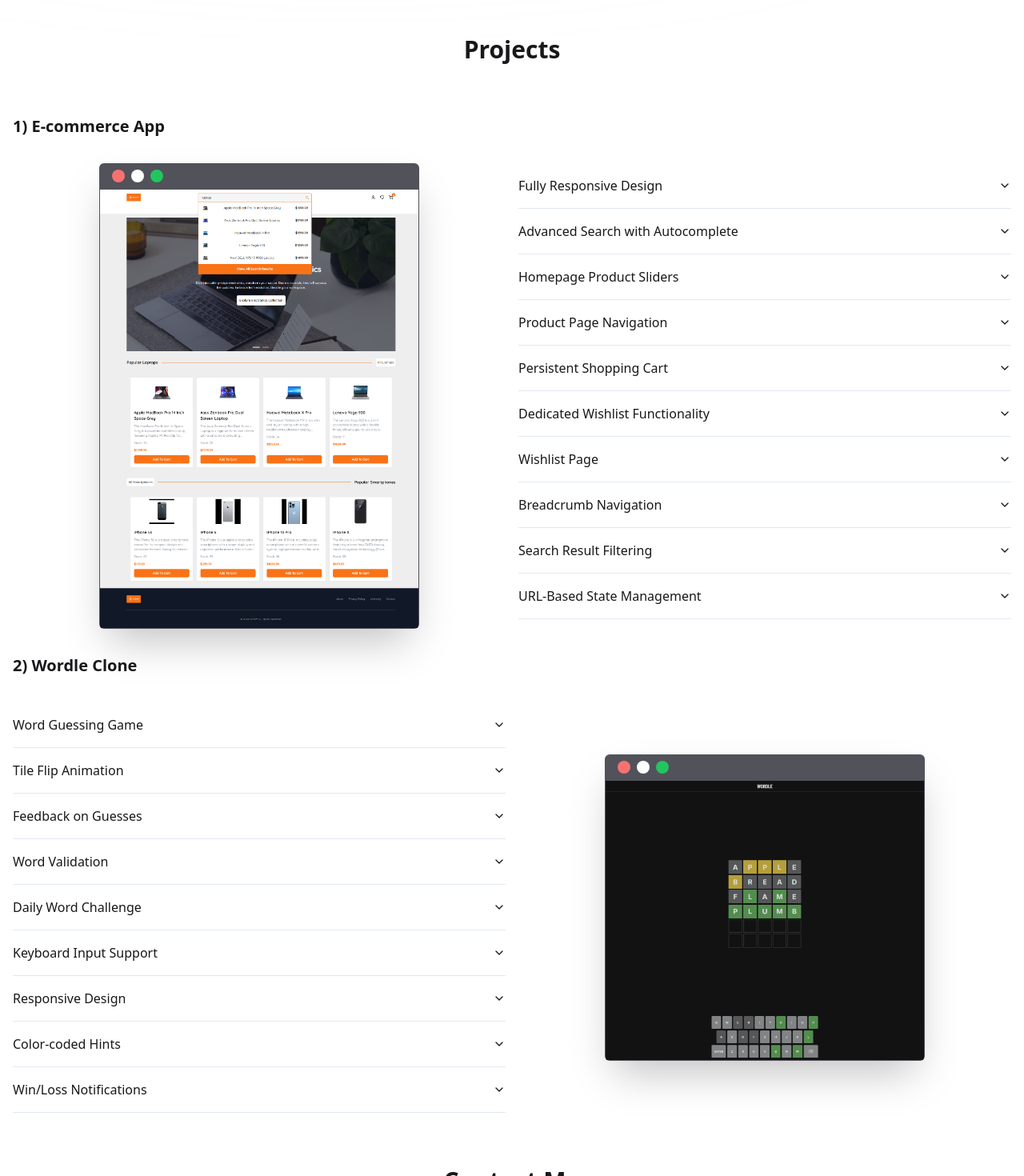
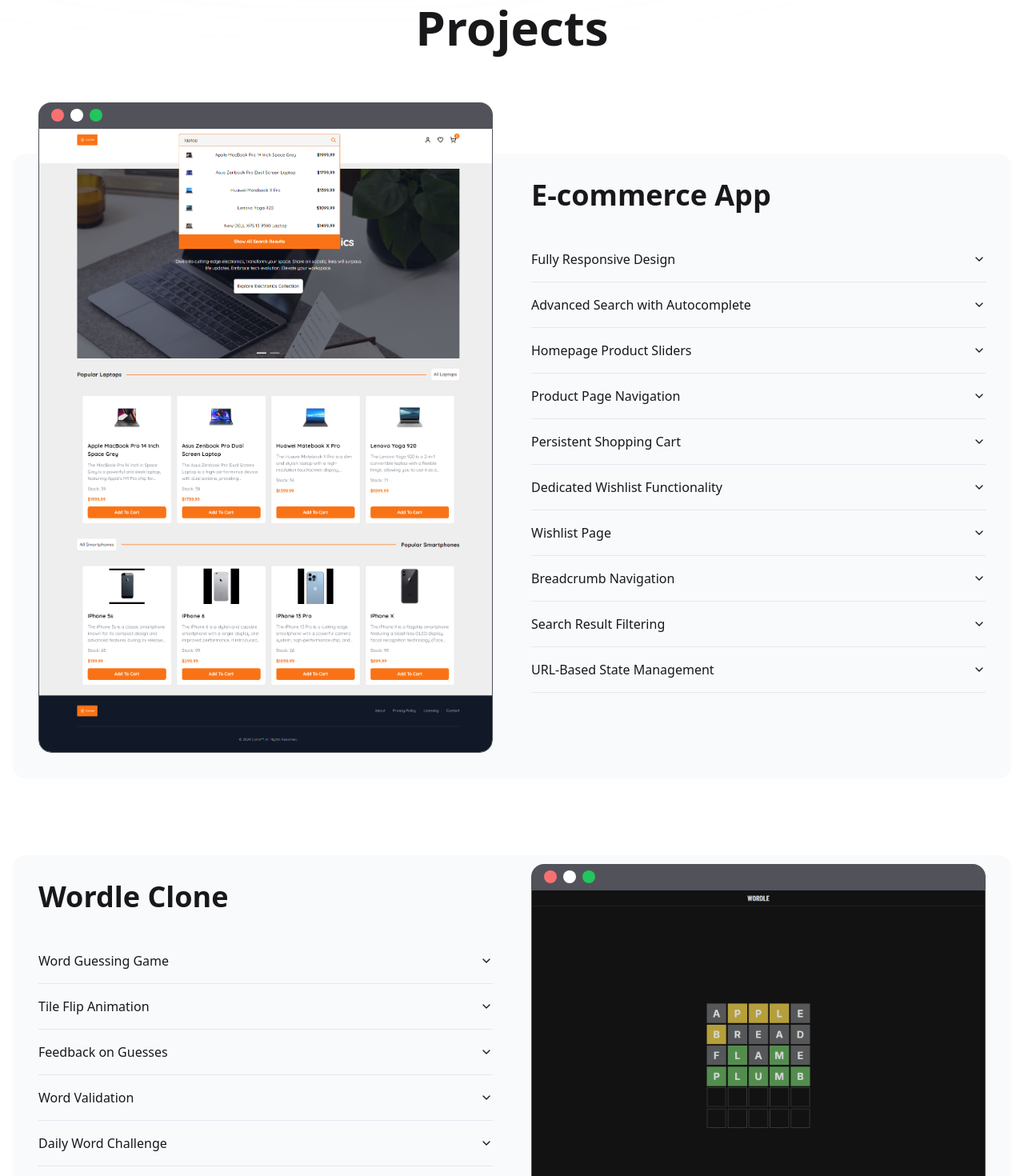
Before and after one commit to cemsjam/Personal-Portfolio, a Next.js app: page /en in a window 1280 px wide. Shown: the part 1060-2530 px from the top of the page at 80% size. Built offline with nearby package versions, Linux system fonts and the light colour scheme.

Commit message:
project section updated & headings updated

```diff
--- /dev/null
+++ b/components/SectionMainHeadings.tsx
@@ -0,0 +1,7 @@
+import React from "react";
+
+const SectionMainHeadings = ({ children }: { children: React.ReactNode }) => {
+	return <h3 className="text-6xl text-center font-bold mb-8">{children}</h3>;
+};
+
+export default SectionMainHeadings;
--- a/components/layout/AboutMe.tsx
+++ b/components/layout/AboutMe.tsx
@@ -1,6 +1,7 @@
 import { Locale } from "@/src/i18n";
 import { useLocale, useTranslations } from "next-intl";
 import React from "react";
+import SectionMainHeadings from "../SectionMainHeadings";
 
 const AboutMe = () => {
 	const locale = useLocale() as Locale;
@@ -8,7 +9,7 @@ const AboutMe = () => {
 	return (
 		<section className="min-h-[45dvh] w-full py-8 px-4 md:py-4 flex justify-center items-center">
 			<div className="max-w-[80ch] mx-auto">
-				<h3 className="text-3xl text-center font-bold mb-8">{t("title")}</h3>
+				<SectionMainHeadings>{t("title")}</SectionMainHeadings>
 				<div className="dark:text-white">
 					{locale === "en" && (
 						<>
--- a/components/layout/Contact.tsx
+++ b/components/layout/Contact.tsx
@@ -1,6 +1,7 @@
 "use client";
 import { useTranslations } from "next-intl";
 import React from "react";
+import SectionMainHeadings from "../SectionMainHeadings";
 
 export const Contact = () => {
 	const t = useTranslations("contact-component");
@@ -23,7 +24,7 @@ export const Contact = () => {
 	return (
 		<section className="w-full px-4">
 			<div className="w-full max-w-screen-md mx-auto mt-auto">
-				<h3 className="text-3xl font-bold capitalize mb-8 text-center">{t("title")}</h3>
+				<SectionMainHeadings>{t("title")}</SectionMainHeadings>
 				<p className="text-gray-700 -mt-6 dark:text-white/80 text-center">
 					{t("info-start")}{" "}
 					<a className="underline" href="mailto:cemrekur@gmail.com">
--- a/components/layout/HeroSection.tsx
+++ b/components/layout/HeroSection.tsx
@@ -11,7 +11,7 @@ const HeroSection = () => {
 	const locale = useLocale() as Locale;
 
 	return (
-		<section className="relative min-h-[75dvh] flex">
+		<section className="relative min-h-[70dvh] flex">
 			<div className="bg-[#fbe2e3] absolute top-[-6rem] -z-10 right-[11rem] h-[31.25rem] w-[31.25rem] rounded-full blur-[10rem] sm:w-[68.75rem] dark:bg-[#946263]"></div>
 			<div className="bg-[#dbd7fb] absolute top-[-1rem] -z-10 left-[-35rem] h-[31.25rem] w-[50rem] rounded-full blur-[10rem] sm:w-[68.75rem] md:left-[-33rem] lg:h-[40rem]  lg:left-[-28rem] xl:left-[-15rem] 2xl:left-[-5rem] dark:bg-[#676394]"></div>
 			<div className="flex flex-col-reverse md:flex-row justify-center items-center gap-8 m-auto container">
--- a/components/layout/Projects.tsx
+++ b/components/layout/Projects.tsx
@@ -3,35 +3,36 @@ import Image from "next/image";
 import React from "react";
 import { Accordion, AccordionContent, AccordionItem, AccordionTrigger } from "@/components/ui/accordion";
 import Link from "next/link";
+import SectionMainHeadings from "../SectionMainHeadings";
 
 function Projects() {
 	const t = useTranslations("projects");
 	return (
-		<section className="w-full flex flex-col gap-8 container">
-			<h3 className="text-3xl text-center font-bold mb-8">{t("title")}</h3>
+		<section className="w-full flex flex-col gap-24">
+			<SectionMainHeadings>{t("title")}</SectionMainHeadings>
 			{/* PROJECT 1 E-COMMERCE */}
-			<div className=" min-h-[75dvh]">
-				<h4 className="text-xl font-bold mb-8">{"1)"} E-commerce App</h4>
-				<div className="grid grid-flow-row md:grid-flow-col md:grid-cols-2 gap-4">
+			<div className=" max-w-screen-2xl w-full mx-auto px-4">
+				<div className="flex flex-col md:flex-row gap-8 md:gap-12 bg-gray-50 project-card-bg p-8 rounded-2xl dark:text-[#EDEDEF]">
 					{/* IMAGE SIDE */}
-					<div className="flex items-center justify-center">
-						<div className=" w-full max-w-sm md:max-w-[400px] mx-auto lg:mx-0 rounded-md overflow-hidden shadow-2xl">
+					<div className="flex md:w-1/2 items-center justify-center">
+						<div className=" w-full max-w-sm md:max-w-none lg:mx-0 rounded-2xl overflow-hidden project-image-shadow -mt-[6rem]">
 							<Toolbar />
-							<div className="border border-zinc-600 ">
+							<div className="border border-zinc-600 overflow-hidden rounded-b-2xl ">
 								<Link href={"https://cems-react-ecommerce.netlify.app/"} target="_blank" rel="noopener noreferrer">
 									<Image
 										src={"/static/images/ecommerce-app-home-page.png"}
 										className="w-full"
 										alt="Cemre's personal image"
-										width={400}
-										height={400}
+										width={576}
+										height={1024}
 									/>
 								</Link>
 							</div>
 						</div>
 					</div>
 					{/* INFO SIDE */}
-					<div>
+					<div className="md:w-1/2">
+						<ProjectHeading> E-commerce App</ProjectHeading>
 						<Accordion type="single" collapsible className="w-full">
 							<AccordionItem value="item-1">
 								<AccordionTrigger>Fully Responsive Design</AccordionTrigger>
@@ -96,11 +97,11 @@ function Projects() {
 				</div>
 			</div>
 			{/* PROJECT 2 WORDLE */}
-			<div className=" min-h-[75dvh]">
-				<h4 className="text-xl font-bold mb-8">{"2)"} Wordle Clone</h4>
-				<div className="grid grid-flow-row md:grid-flow-col md:grid-cols-2 gap-4">
+			<div className=" max-w-screen-2xl w-full mx-auto px-4">
+				<div className="flex flex-col-reverse md:flex-row gap-8 md:gap-12 bg-gray-50 project-card-bg p-8 rounded-2xl dark:text-[#EDEDEF]">
 					{/* INFO SIDE */}
-					<div>
+					<div className="md:w-1/2">
+						<ProjectHeading>Wordle Clone</ProjectHeading>
 						<Accordion type="single" collapsible className="w-full">
 							<AccordionItem value="wordle-item-1">
 								<AccordionTrigger>Word Guessing Game</AccordionTrigger>
@@ -172,10 +173,10 @@ function Projects() {
 						</Accordion>
 					</div>
 					{/* IMAGE SIDE */}
-					<div className="flex items-center justify-center">
-						<div className=" w-full max-w-sm md:max-w-[400px] mx-auto lg:mx-0 rounded-md overflow-hidden shadow-2xl">
+					<div className="flex md:w-1/2 items-center justify-center">
+						<div className=" w-full max-w-sm md:max-w-none lg:mx-0 rounded-2xl overflow-hidden project-image-shadow -mt-[6rem]">
 							<Toolbar />
-							<div className="border border-zinc-600 self-center">
+							<div className="border border-zinc-600 overflow-hidden rounded-b-2xl self-center">
 								<Link
 									href={"https://cems-simplified-wordle-clone.netlify.app/"}
 									target="_blank"
@@ -185,8 +186,8 @@ function Projects() {
 										src={"/static/images/wordle-clone-app.png"}
 										className="w-full"
 										alt="Cemre's personal image"
-										width={400}
-										height={400}
+										width={576}
+										height={1024}
 									/>
 								</Link>
 							</div>
@@ -200,6 +201,9 @@ function Projects() {
 
 export default Projects;
 
+function ProjectHeading({ children }: { children: React.ReactNode }) {
+	return <h4 className="text-4xl font-bold mb-8">{children}</h4>;
+}
 function Toolbar() {
 	return (
 		<div className="h-8 bg-zinc-600  flex items-center p-1">
--- a/css/custom.css
+++ b/css/custom.css
@@ -49,3 +49,9 @@ html[data-mode="dark"] .gradient-inject-bg {
 html[data-mode="light"] .gradient-inject-bg {
 	background: linear-gradient(360deg, #00db80, #fff, #35e3dbb3, #1de2b44d);
 }
+.project-image-shadow {
+	box-shadow: 0px 24px 50px 0px rgba(0, 0, 0, 0.35);
+}
+html[data-mode="dark"] .project-card-bg {
+	background-image: linear-gradient(145.37deg, rgba(255, 255, 255, 0.09) -8.75%, rgba(255, 255, 255, 0.027) 83.95%);
+}
```
